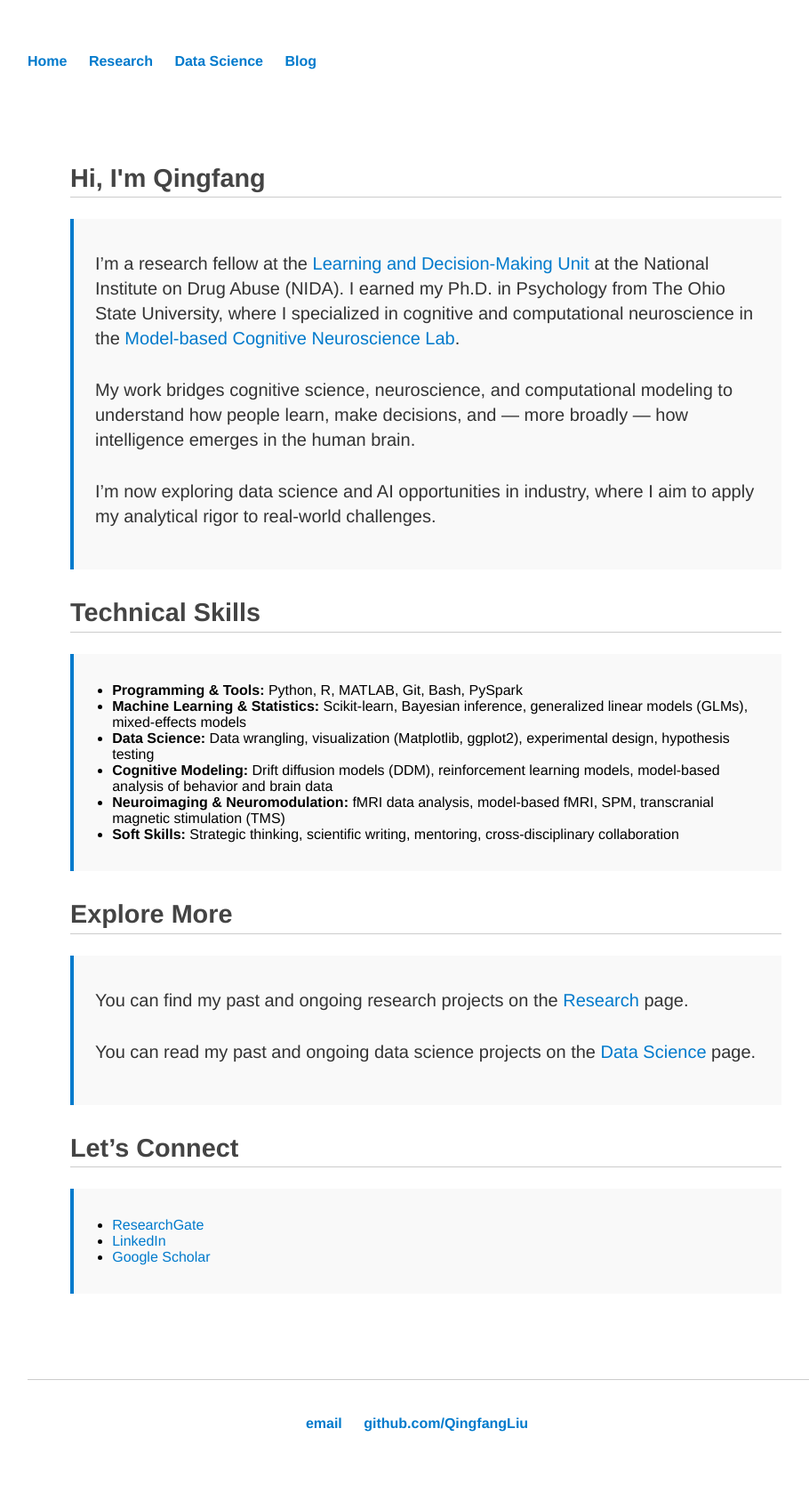
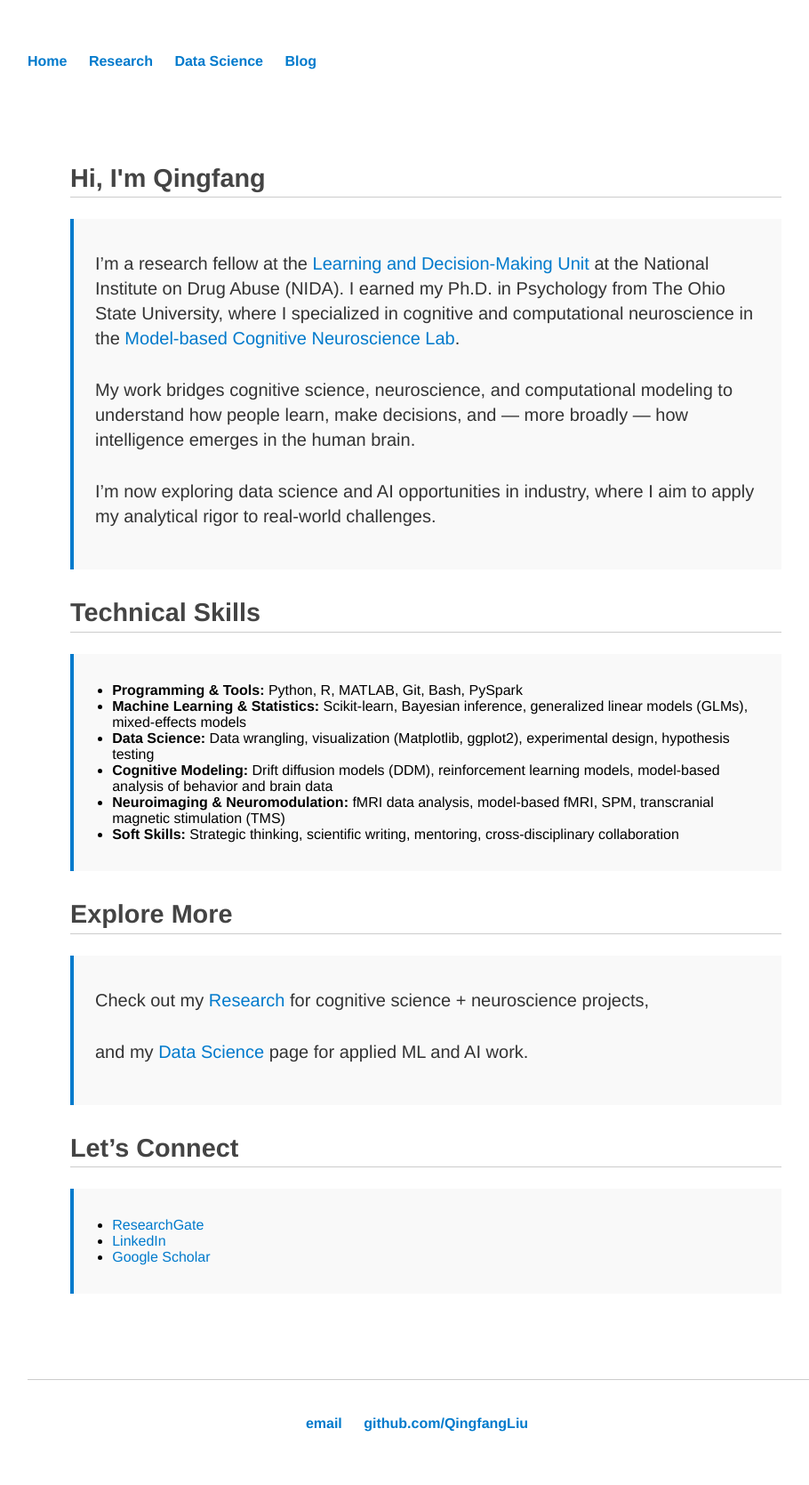
Before and after one commit to QingfangLiu/qingfangliu.github.io, a Jekyll site: the page built from index.html, in a window 1280 px wide. Shown: the whole page at 89% size, without its empty margins (161-1071 px from the left). Built offline with Jekyll 4.4.1, drawn with Linux system fonts in a browser that asks for light colours.

Commit message:
edit main

```diff
--- a/index.html
+++ b/index.html
@@ -38,8 +38,8 @@
   <h2 style="border-bottom: 1px solid #ccc; padding-bottom: 0.3rem; margin-top: 2rem;">Explore More</h2>
 
   <div style="background: #f9f9f9; padding: 1rem 1.5rem; border-left: 4px solid #007acc; margin-top: 1rem;">
-    <p>You can find my past and ongoing research projects on the <a href="/Research" style="color: #007acc;">Research</a> page.</p>
-    <p>You can read my past and ongoing data science projects on the <a href="/DataScience" style="color: #007acc;">Data Science</a> page.</p>
+    <p>Check out my <a href="/Research" style="color: #007acc;">Research</a> for cognitive science + neuroscience projects,</p>
+    <p>and my <a href="/DataScience" style="color: #007acc;">Data Science</a> page for applied ML and AI work.</p>
   </div>
 
   <h2 style="border-bottom: 1px solid #ccc; padding-bottom: 0.3rem; margin-top: 2rem;">Let’s Connect</h2>
```
